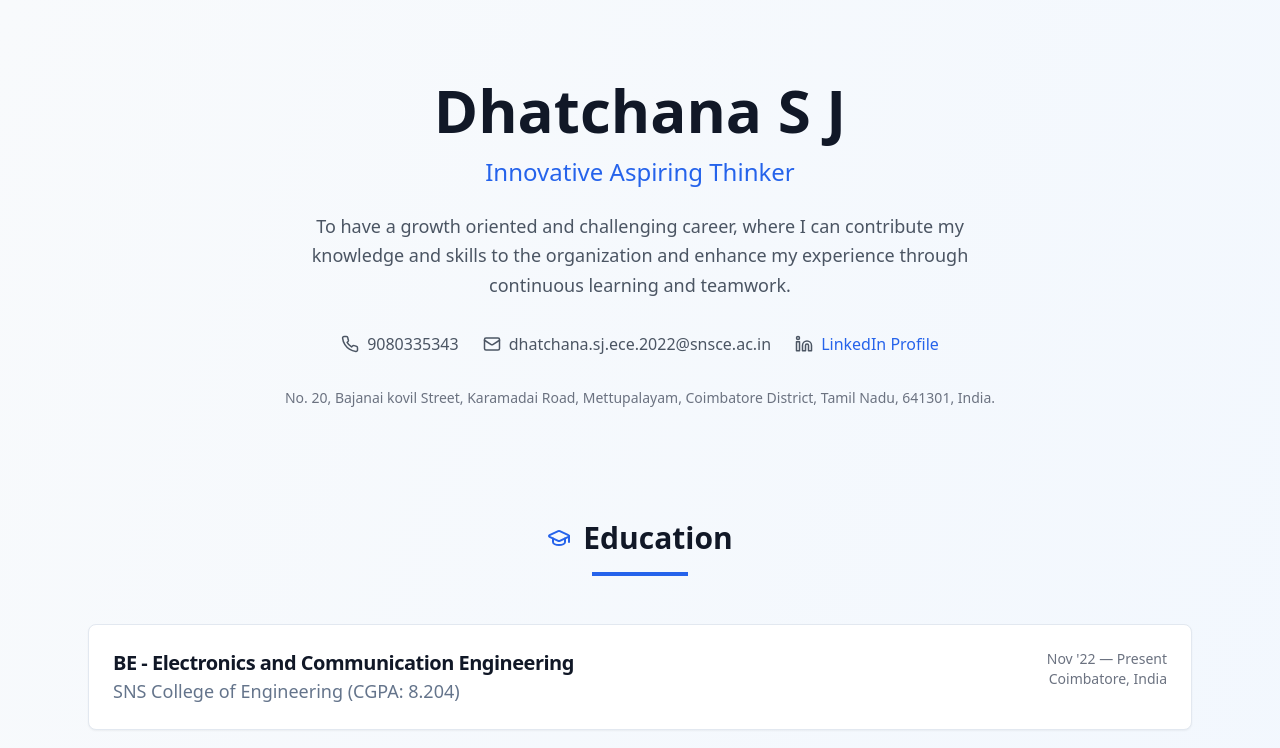
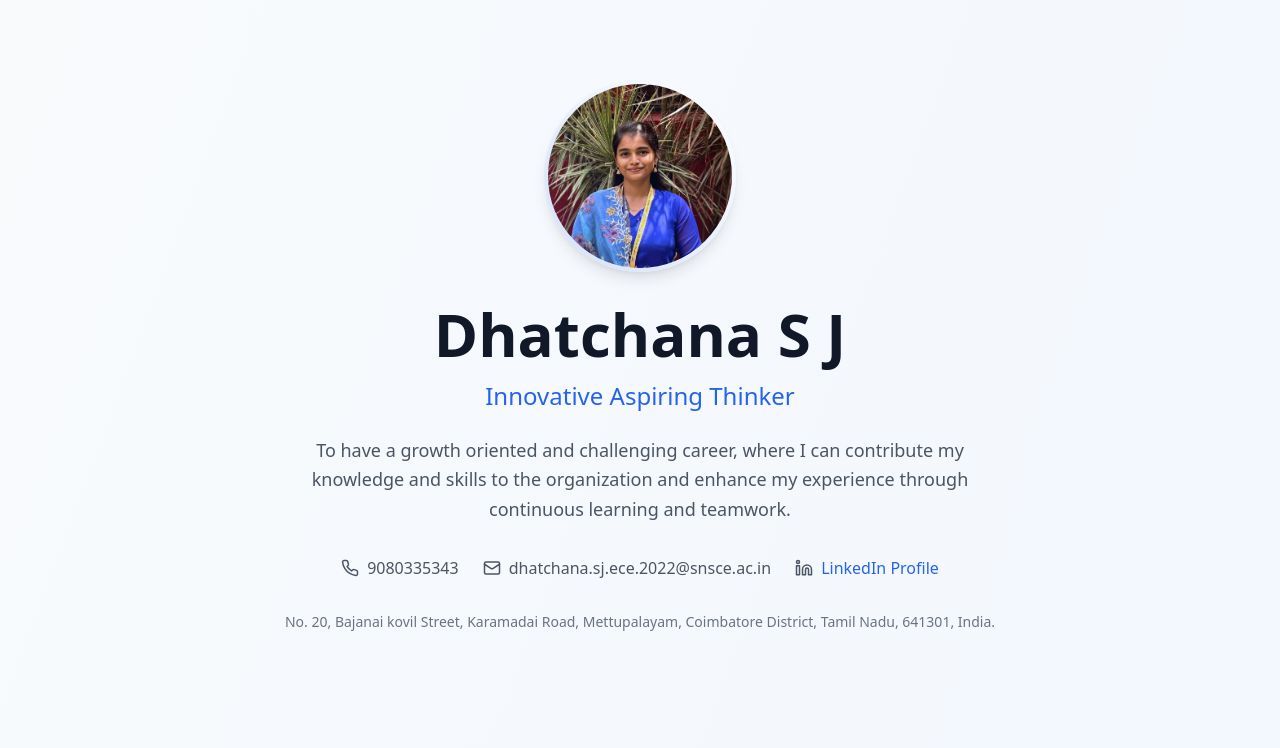
Before and after one commit to Dhatchana06/dhatchu-portfolio, a React (Vite) app: page / in a window 1280 px wide. Shown: the top 748 px of the page. Built offline with nearby package versions, Linux system fonts and the light colour scheme.

Commit message:
Add photo upload functionality
Upload the provided photo to the portfolio.

```diff
--- a/src/pages/Index.tsx
+++ b/src/pages/Index.tsx
@@ -1,4 +1,3 @@
-
 import { Button } from "@/components/ui/button";
 import { Card, CardContent, CardDescription, CardHeader, CardTitle } from "@/components/ui/card";
 import { Badge } from "@/components/ui/badge";
@@ -12,6 +11,18 @@ const Index = () => {
       <section className="relative px-6 py-20 text-center">
         <div className="max-w-4xl mx-auto">
           <div className="animate-fade-in">
+            {/* Profile Photo */}
+            <div className="mb-8 flex justify-center">
+              <div className="relative">
+                <img
+                  src="/lovable-uploads/e53b5026-ad3f-4094-bb08-0fb7aea086d6.png"
+                  alt="Dhatchana S J"
+                  className="w-48 h-48 rounded-full object-cover border-4 border-white shadow-lg"
+                />
+                <div className="absolute inset-0 rounded-full bg-gradient-to-tr from-blue-600/20 to-transparent"></div>
+              </div>
+            </div>
+
             <h1 className="text-5xl md:text-6xl font-bold text-gray-900 mb-4">
               Dhatchana S J
             </h1>
```
Also changed, not shown: public/lovable-uploads/e53b5026-ad3f-4094-bb08-0fb7aea086d6.png (added).
